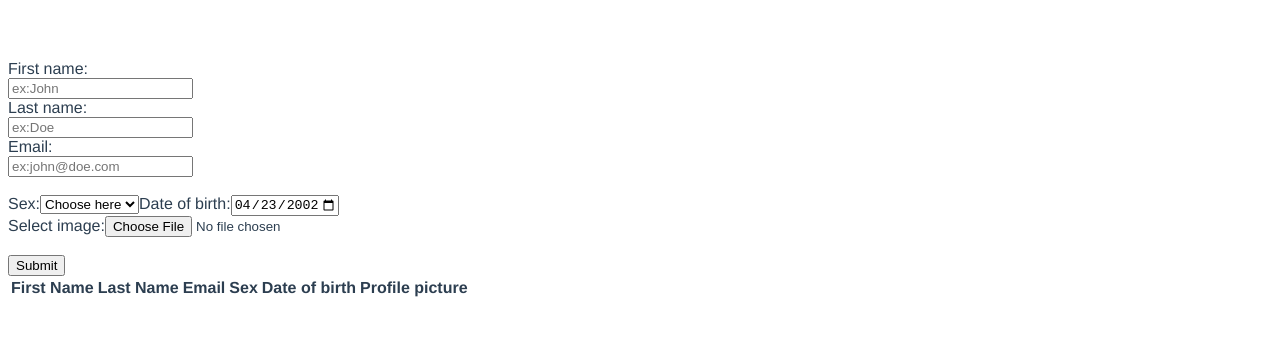
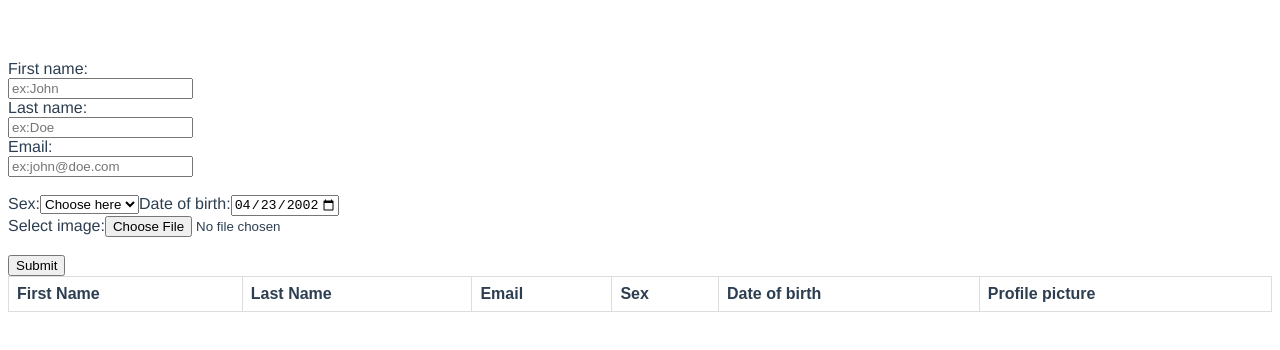
Before and after one commit to GiuliaRadu/EmployeesVue, a Vue app: page / in a window 1280 px wide. Shown: the top 350 px of the page. Built offline with nearby package versions, Linux system fonts and the light colour scheme.

Commit message:
Added styling to table

```diff
--- a/src/components/Table.vue
+++ b/src/components/Table.vue
@@ -21,4 +21,16 @@
 </script>
 
 <style scoped>
+table {
+  font-family: arial, sans-serif;
+  border-collapse: collapse;
+  width: 100%;
+}
+
+td,
+th {
+  border: 1px solid #dddddd;
+  text-align: left;
+  padding: 8px;
+}
 </style>
```
